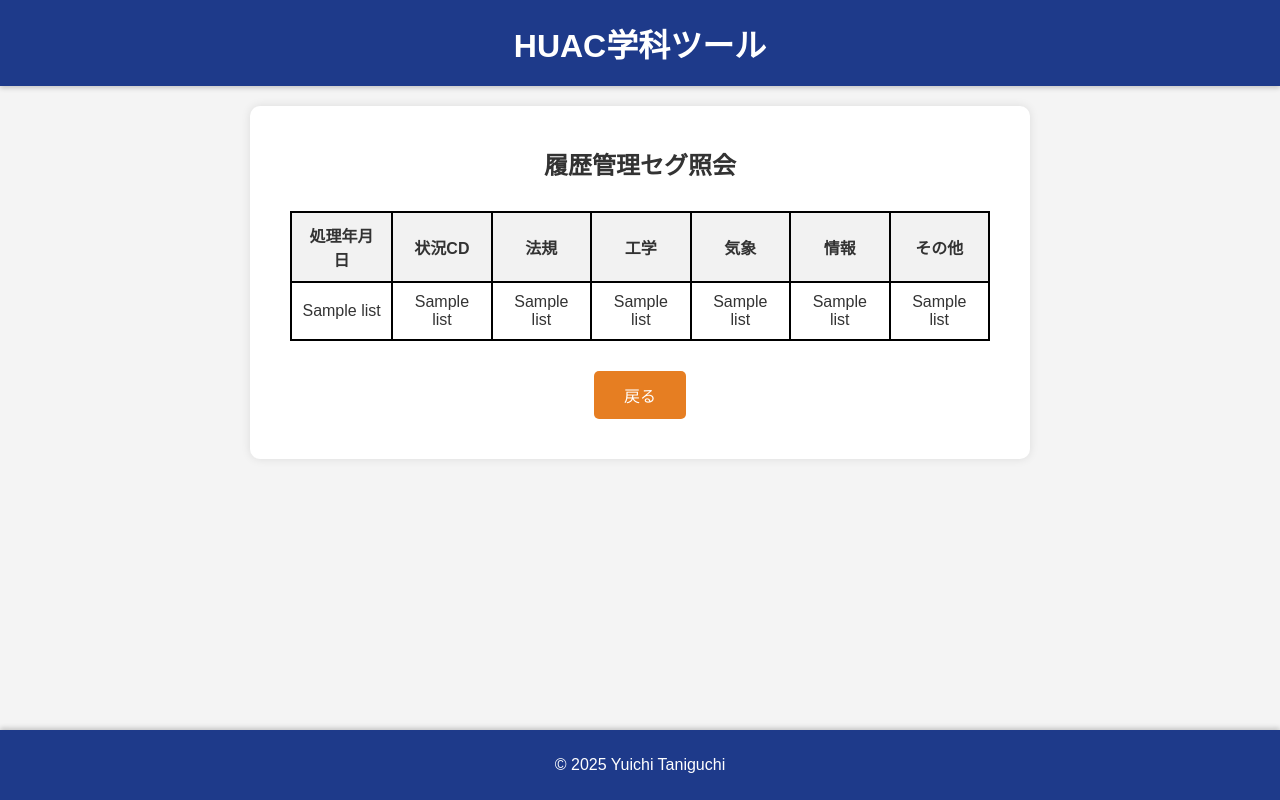
After one commit to u1tngc/huac_test, a Flask app: template templates/GK_db020.html in a window 1280 px wide. The commit adds this page. Run offline with Flask 3, Linux system fonts and the light colour scheme; the template is opened without the code that fills it: most values are stand-ins (such as "Sample title", 1, 10 or a date in 2020).

Commit message:
ver_0.00

```diff
--- a/GK1L0000.py
+++ b/GK1L0000.py
@@ -71,6 +71,12 @@ def GK_menu01():
                 return redirect(url_for('GK_db002',err=""))
             elif db_kbn == "2":
                 return redirect(url_for('GK_db004',err=""))
+            elif db_kbn == "10":
+                array = GK1S0040.get_rirekiAll(user_id)
+                if not array:
+                    flash("照会するデータがありません。")
+                    return redirect(url_for('GK_menu01'))
+                return render_template('GK_db020.html',rireki=array)
         elif shorikbn == "password":
                 return redirect(url_for('GK_db010',err=""))
 
@@ -282,6 +288,15 @@ def GK_db010():
     return render_template('GK_db010.html', err ="")
 
 
+#履歴管理セグ・照会
+@app.route('/GK_db020', methods=['GET', 'POST'])
+def GK_db020():
+    user_id = session.get('user_id')
+    if not session.get('logged_in'):
+        return redirect(url_for('GK_login'))
+    return render_template('GK_db010.html')
+
+
 # セッションの有効期限をリセット
 @app.before_request
 def refresh_session():
--- /dev/null
+++ b/templates/GK_db020.html
@@ -0,0 +1,61 @@
+<!DOCTYPE html>
+<html lang="ja">
+
+<head>
+    <meta charset="UTF-8">
+    <meta name="viewport" content="width=device-width, initial-scale=1.0">
+    <title>HUAC学科ツール 学生管理セグ照会</title>
+    <link rel="stylesheet" href="../static/GK1C0040.css">
+</head>
+
+<body>
+    <header>
+        <h1>HUAC学科ツール</h1>
+    </header>
+
+    <main>
+        <section class="options">
+            <h2>履歴管理セグ照会</h2>
+            <form method="post" action="/GK_db010">
+                <div class="data-section">
+                    <table class="data-table">
+                        <thead>
+                            <tr>
+                                <th>処理年月日</th>
+                                <th>状況CD</th>
+                                <th>法規</th>
+                                <th>工学</th>
+                                <th>気象</th>
+                                <th>情報</th>
+                                <th>その他</th>
+                            </tr>
+                        </thead>
+                        <tbody>
+                            {% for list in rireki %}
+                            <tr>
+                                <td>{{ list[1] }}</td>
+                                <td>{{ list[2] }}</td>
+                                <td>{{ list[4] }}</td>
+                                <td>{{ list[6] }}</td>
+                                <td>{{ list[8] }}</td>
+                                <td>{{ list[10] }}</td>
+                                <td>{{ list[12] }}</td>
+                            </tr>
+                            {% endfor %}
+                        </tbody>
+                    </table>
+                </div>
+
+                <div class="button-group">
+                    <button type="button" onclick="location.href='/GK_menu01'" class="menu-button">戻る</button>
+                </div>
+            </form>
+        </section>
+    </main>
+
+    <footer>
+        <p>&copy; 2025 Yuichi Taniguchi</p>
+    </footer>
+</body>
+
+</html>
--- a/templates/GK_menu01.html
+++ b/templates/GK_menu01.html
@@ -65,14 +65,16 @@
                     </div>
                 </div>
                 {% endif %} -->
-                {% if session['authority'] in [6, 7, 9] %}
                 <div class="data-section">
                     <div class="radio-section">
                         <label class="radio-group"><input type="radio" name="selection" value="db">ＤＢ登録・訂正・削除</label>
                         <div class="form-group">
                             <label for="db_kbn"></label>
                             <select id="db_kbn" name="db_kbn">
+                                {% if session['authority'] in [6, 7, 9] %}
                                 <option value="0">学生管理セグ照会</option>
+                                {% endif %}
+                                <option value="10">履歴管理セグ照会</option>
                                 {% if session['authority'] in [7, 9] %}
                                 <option value="1">学生管理セグ訂正</option>
                                 <option value="2">学生管理セグ登録</option>
@@ -81,7 +83,6 @@
                         </div>
                     </div>
                 </div>
-                {% endif %}
                 <div class="data-section">
                     <div class="radio-section">
                         <label class="radio-group"><input type="radio" name="selection" value="password">パスワード変更</label>
```
Also changed, not shown: GK1S0040.py (+23 -0 lines), GK1S01DB.py (+18 -0 lines).
